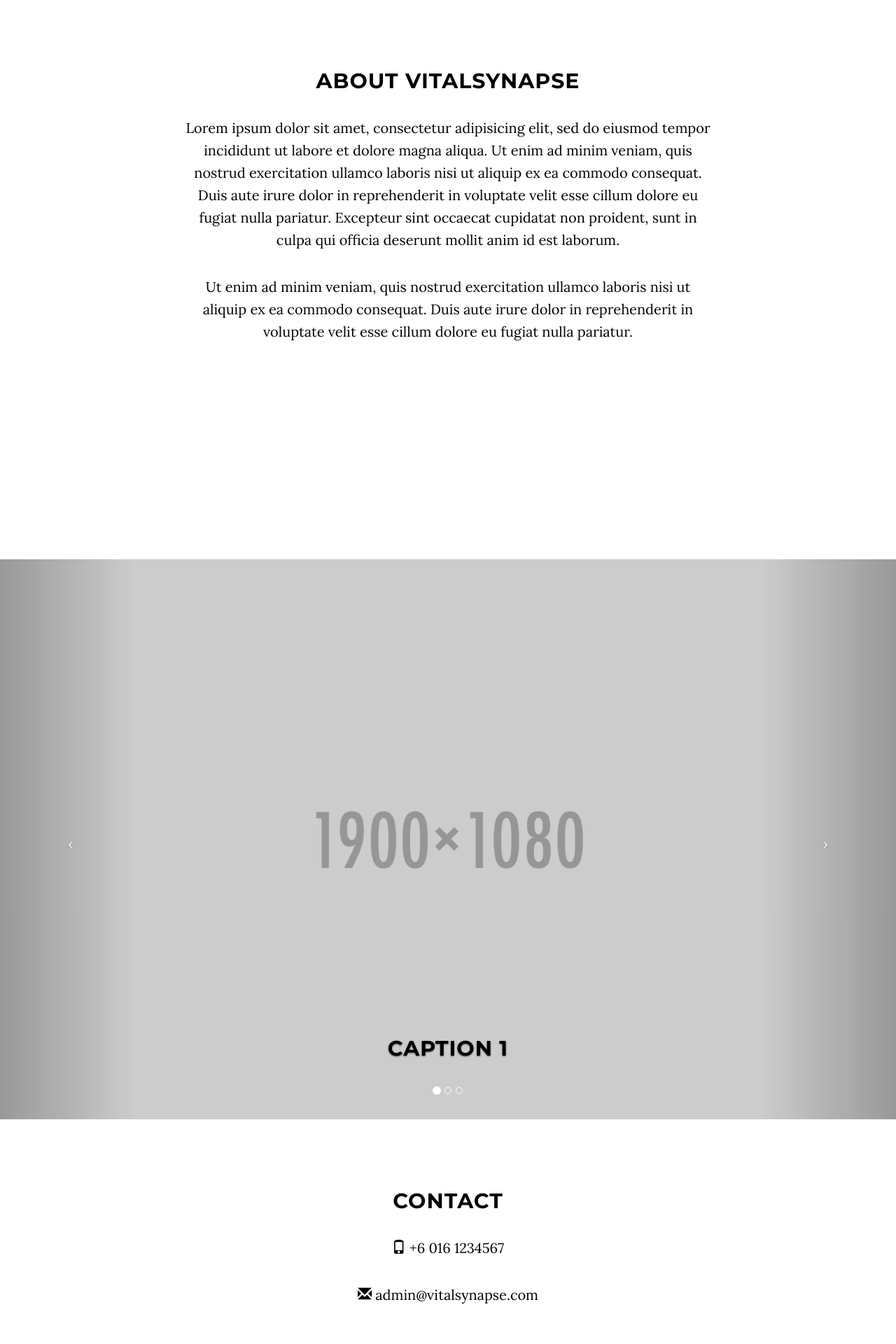
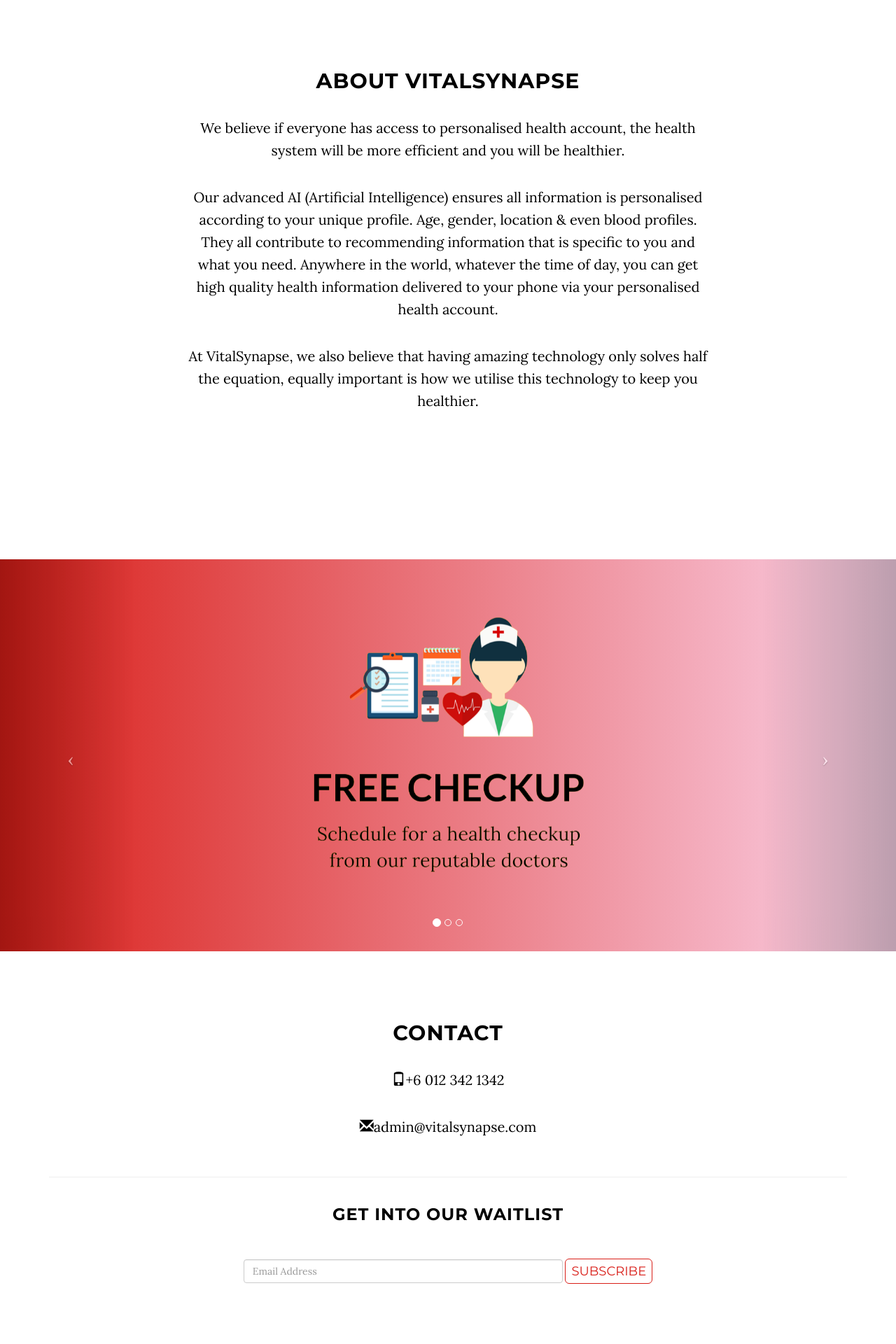
Before and after one commit to chandimaw/landing.vitalsynapse, a PHP site: page / in a window 1280 px wide. Shown: the part 801-2721 px from the top of the page at 70% size. Run offline with PHP 8.4, Linux system fonts and the light colour scheme.

Commit message:
Add slides, deleted license and README.md

```diff
--- a/css/grayscale.css
+++ b/css/grayscale.css
@@ -38,12 +38,14 @@
     font-family: Montserrat,"Helvetica Neue",Helvetica,Arial,sans-serif;
     font-weight: 700;
     letter-spacing: 1px;
+
 }
 
 h1
 {
     font-family: 'Lato', sans-serif;
     color: #000;
+    text-shadow: 0 0 30px white;
 }
 
 h2
@@ -186,7 +188,7 @@
     padding: 100px 0;
     text-align: center;
     color:#000;
-    background: url(../img/bg-net2.png) scroll,radial-gradient(250px 550px at center, #fff 0%, rgba(0,0,0,0) 50%, rgba(0,0,0,0));
+    background: url(../img/bg-net2.png) scroll,radial-gradient(350px 750px at center, #fff 0%, rgba(0,0,0,0) 70%, rgba(0,0,0,0));
     /*background-image:  no-repeat bottom center scroll;*/
     background-color: rgba(217,30,24,0.6);
 
@@ -196,7 +198,7 @@
     -o-background-size: cover;
 
     background-size:100%,50% 100%;
-    animation: move 5s linear infinite;
+    animation: move 2s linear infinite;
 
     /* Extra Styles */
     /*height: 50px;*/
@@ -226,7 +228,7 @@
     }
 
     .intro .intro-body .brand-heading {
-        font-size: 40px;
+        font-size: 50px;
     }
 
     .intro .intro-body .intro-text {
--- a/css/slide.css
+++ b/css/slide.css
@@ -1,7 +1,7 @@
 header.carousel {
-    height: 100%;
-}
-
+    height: 70%;
+    background: linear-gradient(to left, #FBD3E9 , #d91e18);
+    }
 header.carousel .item,
 header.carousel .item.active,
 header.carousel .carousel-inner {
@@ -30,6 +30,6 @@
     }
 
     header.carousel .carousel {
-        height: 70%;
+        height: 50%;
     }
 }
--- a/index.html
+++ b/index.html
@@ -78,8 +78,8 @@
             <div class="container">
                 <div class="row">
                     <div class="col-md-8 col-md-offset-2">
-                        <h1 class="brand-heading">We are kind of a big deal</h1>
-                        <!-- <p class="intro-text"><strong>A beautiful short story here, kthxbai.</strong></p> -->
+                        <h1 class="brand-heading">Modernising Healthcare with Artificial Intelligence</h1>
+                        <!-- <p class="intro-text">VitalSynapse is an Artificial Intelligent Personal Health Account. We track, inform, & update your health status. Start investing in your own health today.</p> -->
                         <a href="#about" class="btn btn-circle page-scroll">
                             <i class="fa fa-angle-double-down animated"></i>
                         </a>
@@ -94,9 +94,11 @@
         <div class="row">
             <div class="col-lg-8 col-lg-offset-2">
                 <h2>About VitalSynapse</h2>
-                <p>Lorem ipsum dolor sit amet, consectetur adipisicing elit, sed do eiusmod tempor incididunt ut labore et dolore magna aliqua. Ut enim ad minim veniam, quis nostrud exercitation ullamco laboris nisi ut aliquip ex ea commodo consequat. Duis aute irure dolor in reprehenderit in voluptate velit esse cillum dolore eu fugiat nulla pariatur. Excepteur sint occaecat cupidatat non proident, sunt in culpa qui officia deserunt mollit anim id est laborum.</p>
+                <p>We believe if everyone has access to personalised health account, the health system will be more efficient and you will be healthier.</p>
 
-                <p>Ut enim ad minim veniam, quis nostrud exercitation ullamco laboris nisi ut aliquip ex ea commodo consequat. Duis aute irure dolor in reprehenderit in voluptate velit esse cillum dolore eu fugiat nulla pariatur.</p>
+                <p>Our advanced AI (Artificial Intelligence) ensures all information is personalised according to your unique profile. Age, gender, location & even blood profiles. They all contribute to recommending information that is specific to you and what you need. Anywhere in the world, whatever the time of day, you can get high quality health information delivered to your phone via your personalised health account.</p>
+
+                <p>At VitalSynapse, we also believe that having amazing technology only solves half the equation, equally important is how we utilise this technology to keep you healthier.</p>
                 <br>
             </div>
         </div>
@@ -115,21 +117,21 @@
         <!-- Wrapper for slides -->
         <div class="carousel-inner">
             <div class="item active">
-                <div class="fill" style="background-image:url('img/slide.png');"></div>
+                <div class="fill" style="background-image:url('img/slide1.png');"></div>
                 <div class="carousel-caption">
-                    <h2>Caption 1</h2>
+                    <!-- <h2>Caption 1</h2> -->
                 </div>
             </div>
             <div class="item">
-                <div class="fill" style="background-image:url('img/slide.png');"></div>
+                <div class="fill" style="background-image:url('img/slide2.png');"></div>
                 <div class="carousel-caption">
-                    <h2>Caption 2</h2>
+                    <!-- <h2>Caption 2</h2> -->
                 </div>
             </div>
             <div class="item">
-                <div class="fill" style="background-image:url('img/slide.png');"></div>
+                <div class="fill" style="background-image:url('img/slide3.png');"></div>
                 <div class="carousel-caption">
-                    <h2>Caption 3</h2>
+                    <!-- <h2>Caption 3</h2> -->
                 </div>
             </div>
         </div>
@@ -149,14 +151,14 @@
             <div class="col-lg-8 col-lg-offset-2">
                 <h2>Contact</h2>
                 <p></p>
-                <p><span class="glyphicon glyphicon-phone"></span> +6 016 1234567</p>
-                <p><span class="glyphicon glyphicon-envelope"></span> admin@vitalsynapse.com</p>
+                <p><span class="glyphicon glyphicon-phone"></span>+6 012 342 1342</p>
+                <p><span class="glyphicon glyphicon-envelope"></span>admin@vitalsynapse.com</p>
             </div>
         </div>
         <hr>
         <div class="col-lg-8 col-lg-offset-2">
             <br>
-            <h3>Don't want to feel left out? lol.</h3>
+            <h3>Get into our waitlist</h3>
             <div class="form">
                 <form class="form-inline" action="//vitalsynapse.us12.list-manage.com/subscribe/post?u=d55cf79e4a584d858d5d38d72&amp;id=01556bc707" method="post" id="mc-embedded-subscribe-form" name="mc-embedded-subscribe-form" class="validate" target="_blank" novalidate>
                         <input type="email" value="" name="EMAIL" class="form-control" size="50" id="email" maxlength="60"placeholder="Email Address" required>
@@ -170,7 +172,7 @@
     <footer>
             <div class = "container">
                 <div class="navbar-text pull-left">
-                    <p>VitalSynapse 2016</p>
+                    <p>© VitalSynapse 2016</p>
                 </div>
                 <div class="navbar-text pull-right">
                     <a href="https://www.facebook.com/vitalsynapse"><i class="fa fa-facebook fa-2x"></i></a>
```
Also changed, not shown: README.md (deleted), img/slide1.png (added), 3 other files.
